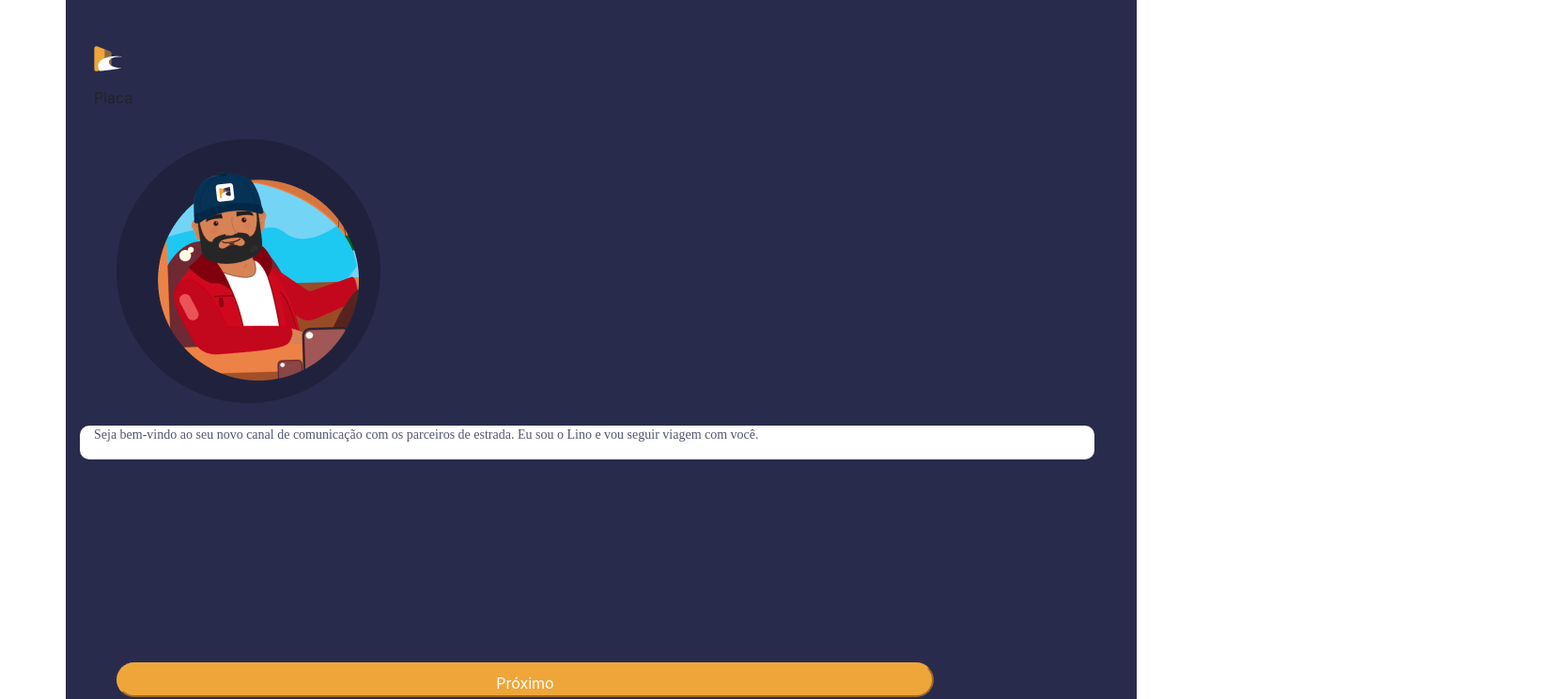
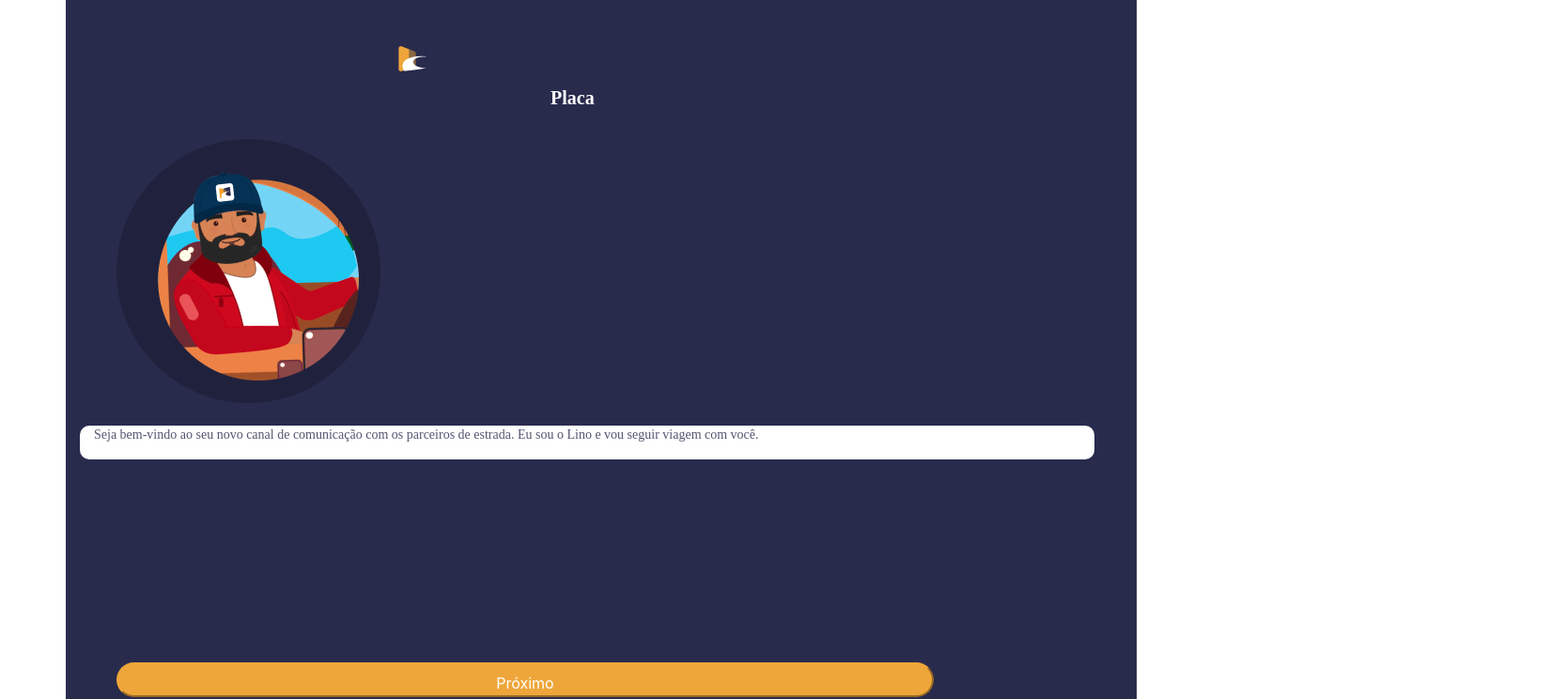
Before and after one commit to placa-app/placa-app-frontend, an Angular app: page / in a window 1280 px wide. Shown: the top 744 px of the page at 94% size, 1651 px wide, since content can reach past the window. Built offline with nearby package versions, Linux system fonts and the light colour scheme; a web font is replaced by a local one.

Commit message:
Ajustes na home

```diff
--- a/src/app/home/home.component.html
+++ b/src/app/home/home.component.html
@@ -1,31 +1,10 @@
-<!--
-<app-navbar></app-navbar>
-<div class="background">
-    <br/>
-    <div>
-        <img width="100%" style="height: 15em" class="img img-responsive" src="../../assets/img/caminhao.jpeg"/>
-    </div>
-    <br />
-    <div class="container">
-        <p style="font-size: 24px" class="texto-balao text-center">O <span style="font-weight: bolder">aplicativo Placa</span> vai ser o seu companheiro de viagem, junto com nosso assitente Milton faremos você ter a melhoe experiência</p>
-    </div>
-
-    <br/>
-    <div class="container background">
-        <input style="max-width:40%;font-size: 24px" type="button" class="btn btn-secondary" value="Voltar">
-        <input type="button" class="btn btn-warning" value="Próximo" (click)="getAssessment()" style="float: right; max-width: 40%; font-size: 24px">
-    </div>
-    <br/>
-</div>   -->
-
-
 <div class="container backgroundStyle">
     <div class="row col-sm-12">
         <div class="col-12 alingLogo mt-5">
             <img src="../../assets/img/logo.png" alt="logo"/>
         </div>
-        <div class="col-12 alingLogo mt-3">
-           <p>Placa</p>
+        <div class="col-12 alingText mt-3">
+           <p class="styleTextTitle">Placa</p>
         </div>
         <div class="col-12 ml-4 mt-3">
             <img src="../../assets/img/home.png" alt="home"/>
@@ -42,21 +21,4 @@
             <button (click)="getAssessment()" class="styleButton pt-2" >Próximo</button>
         </div>
     </div>
-
-
 </div>
-<footer class="row col-sm-12">
-    <!-- <div class="col-10" *ngIf="!!buttonInactive && !!step1">
-        <button class="buttonContinueInactive textFont">Continuar</button>
-    </div>
-    <div class="col-10" *ngIf="!!buttonActive && !!step1">
-        <button class="buttonContinueActive textFont" (click)="nextStep()">Continuar</button>
-    </div>
-    <div class="col-2" appearance="outline" *ngIf="!!step1">
-        <img src="../../assets/img/microphone.png" alt="assistant"/>
-    </div>
-
-    <div class="col-4 positionLoader" appearance="outline"  *ngIf="!!onLoading" >
-        <img src="../../assets/img/loader.png" alt="loader"/>
-    </div> -->
-</footer>
--- a/src/app/home/home.component.scss
+++ b/src/app/home/home.component.scss
@@ -32,6 +32,25 @@
 	margin-bottom: 80%;
 
 }
+.styleTextTitle {
+    font-family: 'Montserrat';
+    font-style: normal;
+    font-weight: bold;
+    font-size: 20px;
+    line-height: 24px;
+    color: white;
+}
+.alingLogo{
+	width: 100%;
+	height: 100%;
+	margin-left: 30%;
+	margin-top: 50%;
+}
+.alingText {
+	width: 100%;
+	height: 100%;
+	margin-left: 45%;
+}
 
 @font-face {
 	font-family: 'Montserrat';
```
